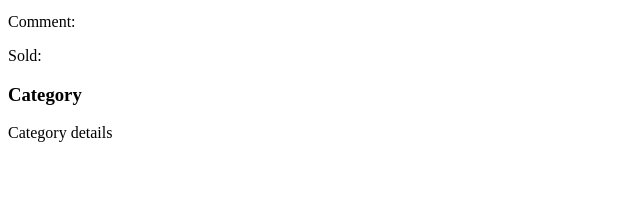
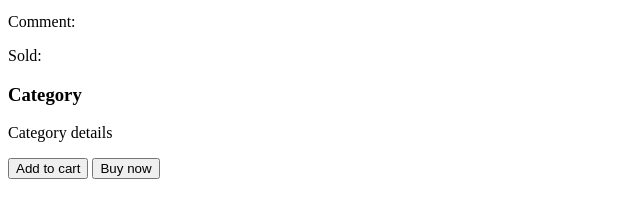
Before and after one commit to AnVuGia/DatabaseApplication, a website: page views/product-details-view.html in a window 1280 px wide. Shown: the part 413-630 px from the top of the page, without its empty margins (0-640 px from the left). Drawn offline with Linux system fonts and the light colour scheme.

Commit message:
add product page

```diff
--- a/views/product-details-view.html
+++ b/views/product-details-view.html
@@ -30,7 +30,12 @@
       </div>
     </div>
     <div class="button-row-container">
-
+        <button class="product-add-card">
+            Add to cart
+        </button>
+        <button class="product-buy">
+            Buy now
+        </button>
         </div>
   </body>
 </html>
```
